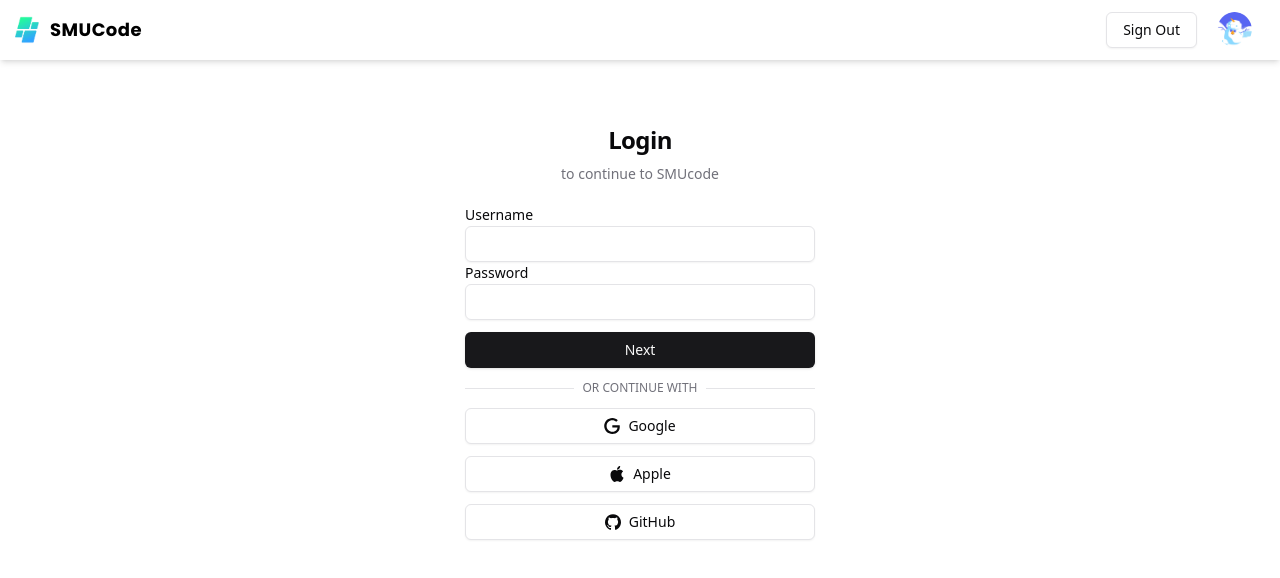
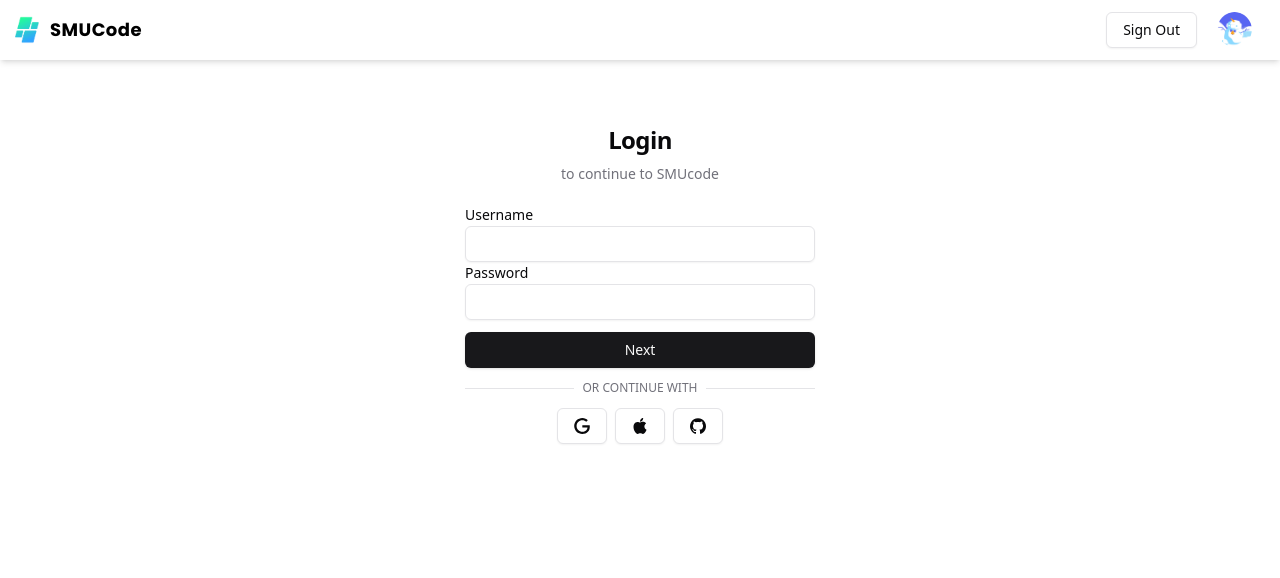
Before and after one commit to cs203-2024/smucode-frontend, a Next.js app: page /login in a window 1280 px wide. Shown: the top 578 px of the page. Built offline with nearby package versions, Linux system fonts and the light colour scheme.

Commit message:
Updated Login and Signup page login buttons

```diff
--- a/components/LoginForm.tsx
+++ b/components/LoginForm.tsx
@@ -69,31 +69,48 @@ export function LoginForm({ className, ...props }: LoginFormProps) {
           </span>
         </div>
       </div>
-      <Button variant="outline" type="button" disabled={isLoading}>
+      <div className="flex justify-center space-x-2">
+        <Button
+          variant="outline"
+          type="button"
+          disabled={isLoading}
+          className="p-2 flex items-center justify-center"
+        >
           {isLoading ? (
-          <Icons.spinner className="mr-2 h-4 w-4 animate-spin" />
+            <Icons.spinner className="m-2 h-4 w-4 animate-spin" />
           ) : (
-          <Icons.google className="mr-2 h-4 w-4" />
+            <Icons.google className="m-2 h-4 w-4" />
           )}{" "}
-        Google
+          {/* Google */}
         </Button>
         {/* <Button variant="outline" size="icon" type="button" disabled={isLoading}> */}
-      <Button variant="outline" type="button" disabled={isLoading}>
+        <Button
+          variant="outline"
+          type="button"
+          disabled={isLoading}
+          className="p-2 flex items-center justify-center"
+        >
           {isLoading ? (
-          <Icons.spinner className="mr-2 h-4 w-4 animate-spin" />
+            <Icons.spinner className="m-2 h-4 w-4 animate-spin" />
           ) : (
-          <Icons.apple className="mr-2 h-4 w-4" />
+            <Icons.apple className="m-2 h-4 w-4" />
           )}{" "}
-        Apple
+          {/* Apple */}
         </Button>
-      <Button variant="outline" type="button" disabled={isLoading}>
+        <Button
+          variant="outline"
+          type="button"
+          disabled={isLoading}
+          className="p-2 flex items-center justify-center"
+        >
           {isLoading ? (
-          <Icons.spinner className="mr-2 h-4 w-4 animate-spin" />
+            <Icons.spinner className="m-2 h-4 w-4 animate-spin" />
           ) : (
-          <Icons.gitHub className="mr-2 h-4 w-4" />
+            <Icons.gitHub className="m-2 h-4 w-4" />
           )}{" "}
-        GitHub
+          {/* GitHub */}
         </Button>
+      </div>
     </div>
   );
 }
--- a/components/SignupForm.tsx
+++ b/components/SignupForm.tsx
@@ -93,31 +93,48 @@ export function SignupForm({ className, ...props }: SignupFormProps) {
           </span>
         </div>
       </div>
-      <Button variant="outline" type="button" disabled={isLoading}>
+      <div className="flex justify-center space-x-2">
+        <Button
+          variant="outline"
+          type="button"
+          disabled={isLoading}
+          className="p-2 flex items-center justify-center"
+        >
           {isLoading ? (
-          <Icons.spinner className="mr-2 h-4 w-4 animate-spin" />
+            <Icons.spinner className="m-2 h-4 w-4 animate-spin" />
           ) : (
-          <Icons.google className="mr-2 h-4 w-4" />
+            <Icons.google className="m-2 h-4 w-4" />
           )}{" "}
-        Google
+          {/* Google */}
         </Button>
         {/* <Button variant="outline" size="icon" type="button" disabled={isLoading}> */}
-      <Button variant="outline" type="button" disabled={isLoading}>
+        <Button
+          variant="outline"
+          type="button"
+          disabled={isLoading}
+          className="p-2 flex items-center justify-center"
+        >
           {isLoading ? (
-          <Icons.spinner className="mr-2 h-4 w-4 animate-spin" />
+            <Icons.spinner className="m-2 h-4 w-4 animate-spin" />
           ) : (
-          <Icons.apple className="mr-2 h-4 w-4" />
+            <Icons.apple className="m-2 h-4 w-4" />
           )}{" "}
-        Apple
+          {/* Apple */}
         </Button>
-      <Button variant="outline" type="button" disabled={isLoading}>
+        <Button
+          variant="outline"
+          type="button"
+          disabled={isLoading}
+          className="p-2 flex items-center justify-center"
+        >
           {isLoading ? (
-          <Icons.spinner className="mr-2 h-4 w-4 animate-spin" />
+            <Icons.spinner className="m-2 h-4 w-4 animate-spin" />
           ) : (
-          <Icons.gitHub className="mr-2 h-4 w-4" />
+            <Icons.gitHub className="m-2 h-4 w-4" />
           )}{" "}
-        GitHub
+          {/* GitHub */}
         </Button>
+      </div>
     </div>
   );
 }
```
Lines whose indentation alone changed are shown as unchanged.
